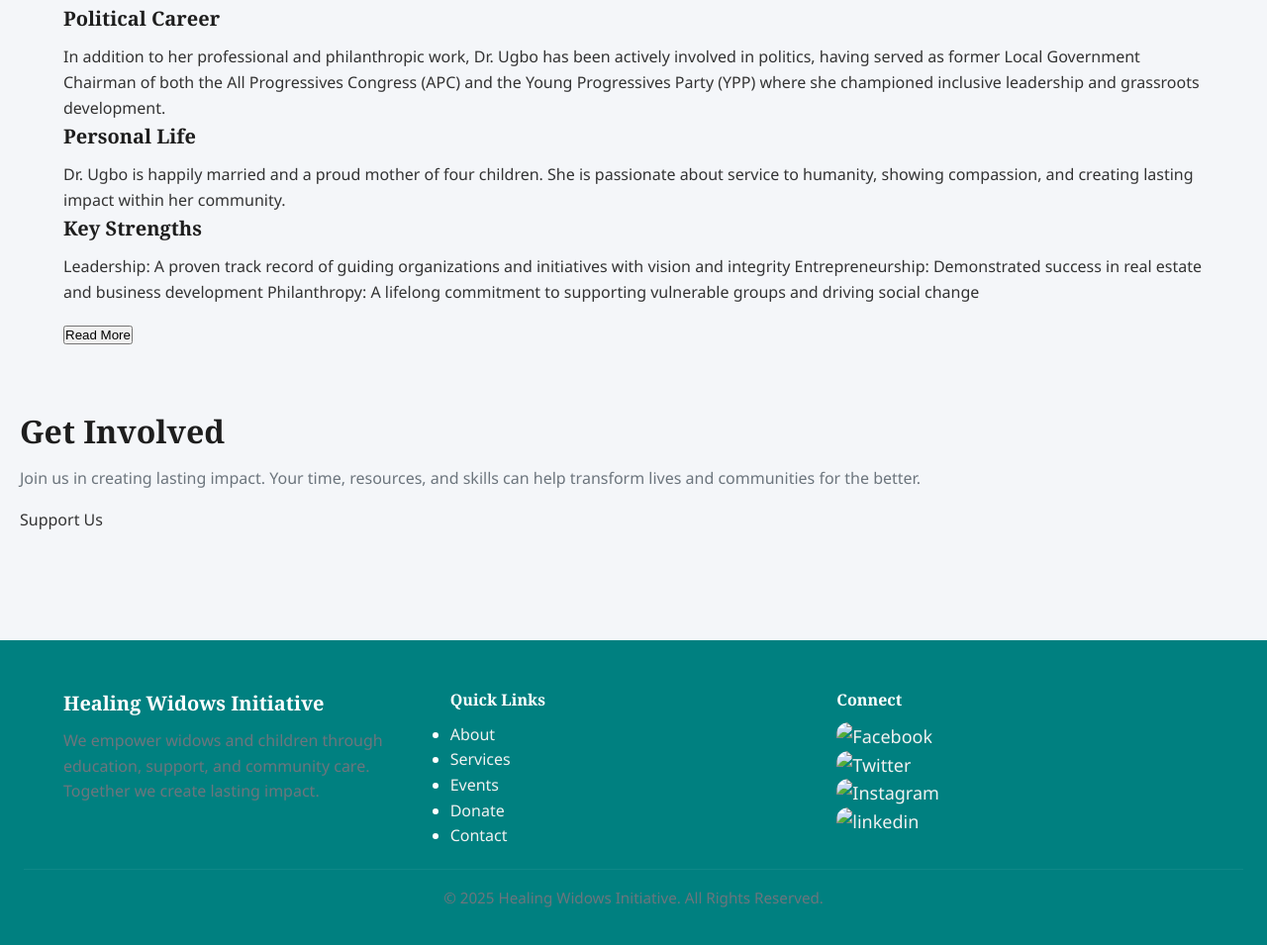
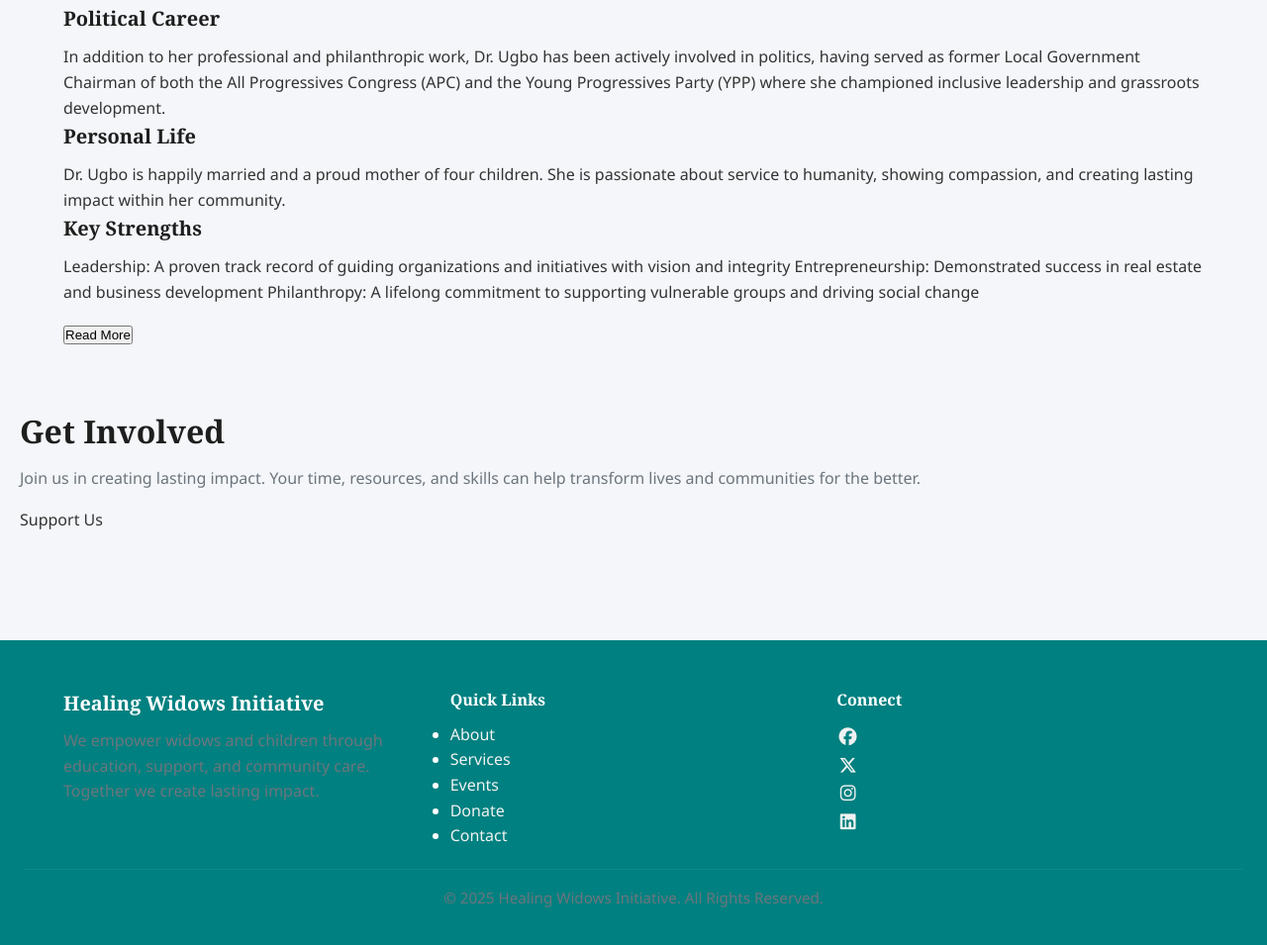
Before and after one commit to excelbel/nwanyiogwuanwu-widows, a website: page about.html in a window 1280 px wide. Shown: the part 4084-5039 px from the top of the page at 99% size. Drawn offline with Linux system fonts and the light colour scheme.

Commit message:
Update website with latest changes

```diff
--- a/about.html
+++ b/about.html
@@ -5,6 +5,7 @@
   <meta name="viewport" content="width=device-width, initial-scale=1.0">
   <title>About Us - Healing Widows Initiative</title>
   <link href="https://fonts.googleapis.com/css2?family=Roboto:wght@400;500;700&display=swap" rel="stylesheet">
+  <link rel="stylesheet" href="https://cdnjs.cloudflare.com/ajax/libs/font-awesome/7.0.1/css/all.min.css">
   <link rel="stylesheet" href="style.css">
 </head>
 <body>
@@ -271,10 +272,26 @@ Philanthropy: A lifelong commitment to supporting vulnerable groups and driving
     <div class="footer-socials">
       <h4>Connect</h4>
       <div class="social-icons">
-        <a href="#"><img src="images/facebook.svg" alt="Facebook"></a><br>
-        <a href="#"><img src="images/twitter.svg" alt="Twitter"></a><br>
-        <a href="#"><img src="images/instagram.svg" alt="Instagram"></a><br>
-        <a href="www.linkedin.com/in/nwanyiogwuanwuwidowsfoundation"><img src="images/linkedin.svg" alt="linkedin"></a><br>
+      <!-- Facebook -->
+<a href="https://www.facebook.com/gracegroundinitiative" target="_blank" rel="noopener noreferrer">
+  <i class="fa-brands fa-facebook"></i>
+</a><br>
+
+<!-- X / Twitter -->
+<a href="https://x.com/nwanyiogwuanwu" target="_blank" rel="noopener noreferrer">
+  <i class="fa-brands fa-x-twitter"></i>
+</a><br>
+
+<!-- Instagram -->
+<a href="https://www.instagram.com/" target="_blank" rel="noopener noreferrer">
+  <i class="fa-brands fa-instagram"></i>
+</a><br>
+
+<!-- LinkedIn -->
+<a href="https://www.linkedin.com/in/nwanyiogwuanwuwidowsfoundation" target="_blank" rel="noopener noreferrer">
+  <i class="fa-brands fa-linkedin"></i>
+</a><br>
+
       </div>
     </div>
   </div>
```
Also changed, not shown: Volunteer.html (+20 -4 lines), blog.html (+20 -4 lines), contact.html (+20 -4 lines), donate.html (+20 -5 lines), index.html (+20 -4 lines), register.html (+20 -4 lines), services.html (+20 -4 lines).
